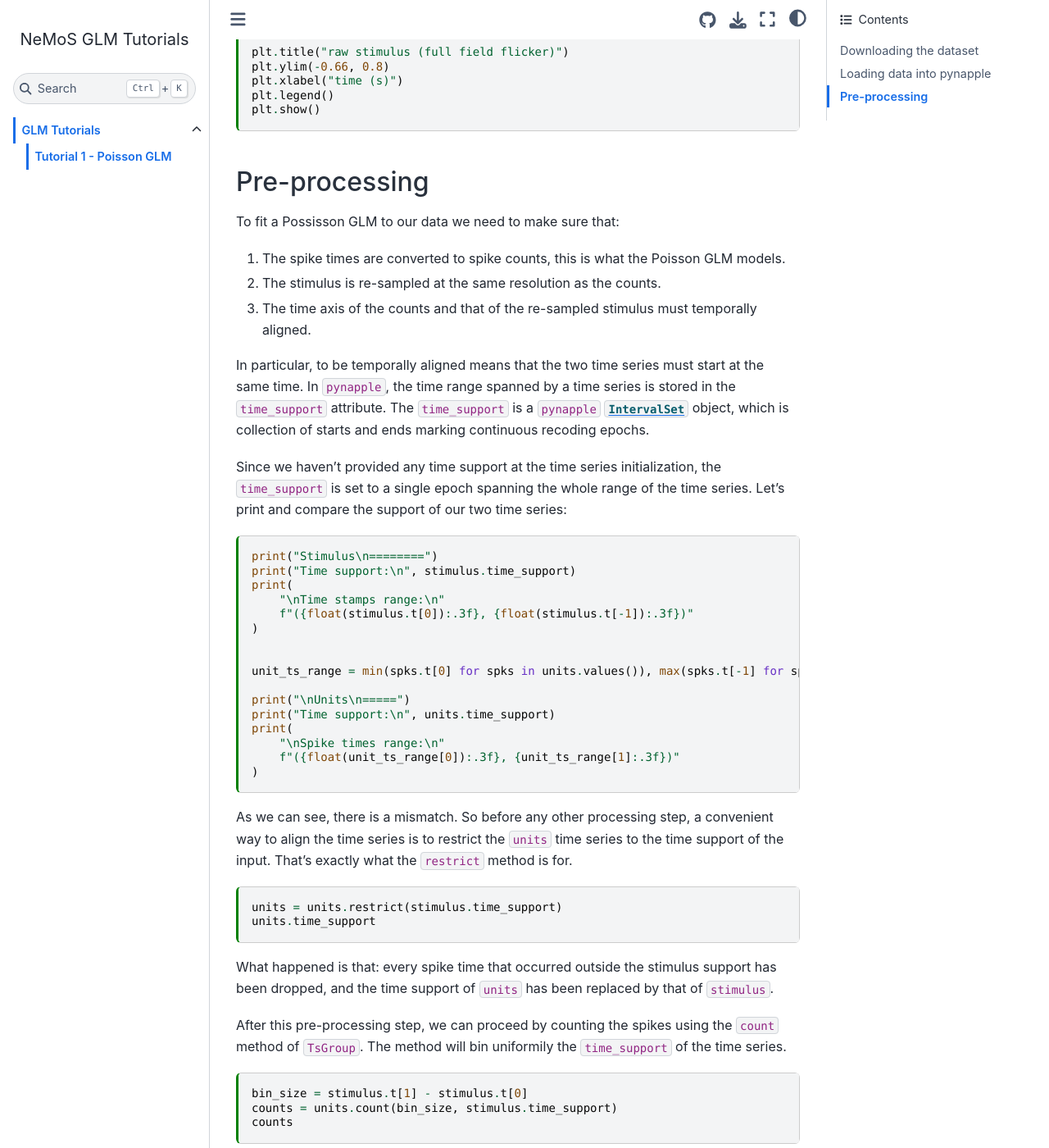
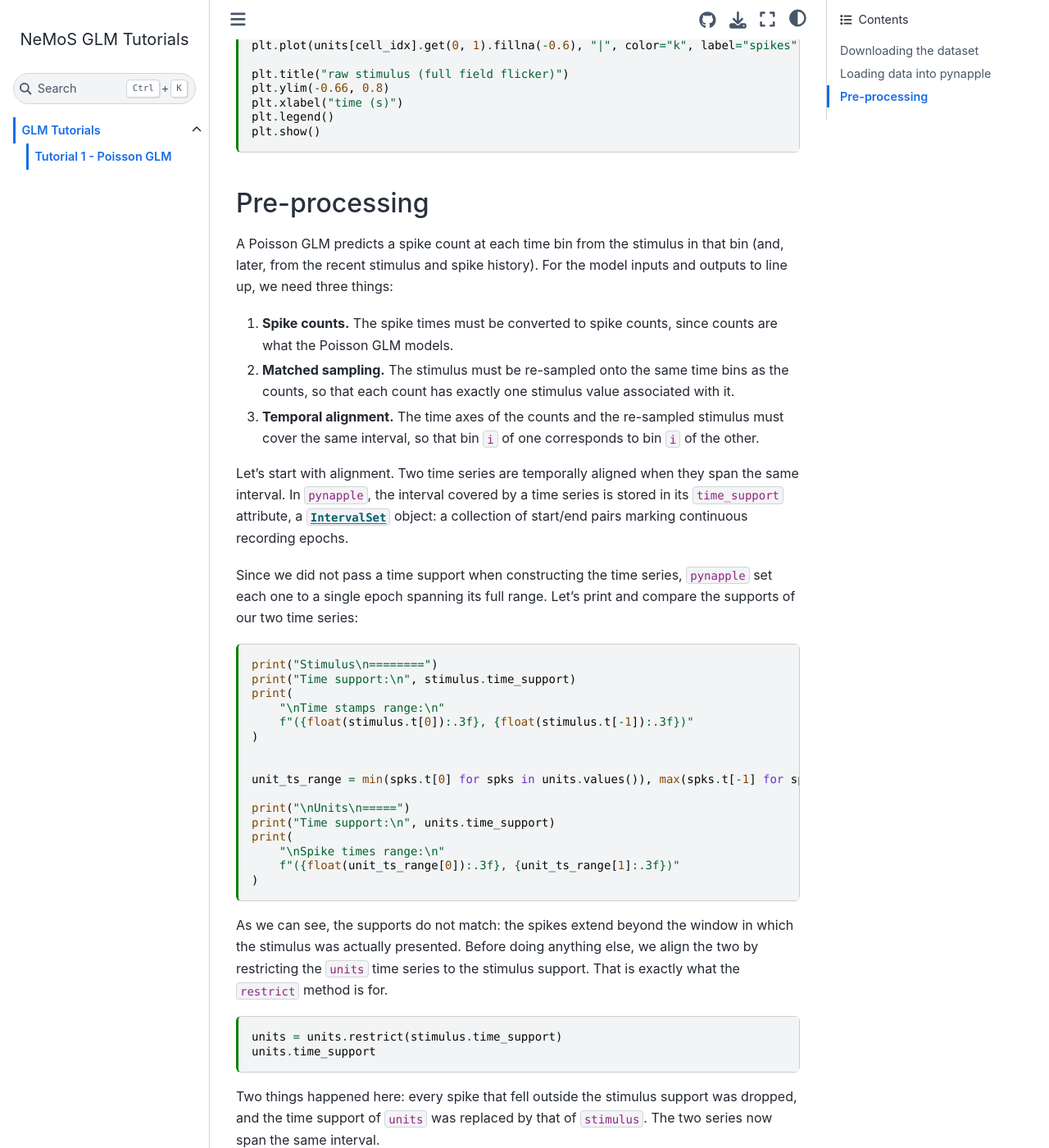
Before and after one commit to BalzaniEdoardo/nemos_glm_tutorials, a Sphinx documentation site: the page built from docs/tutorials/Sfn-2016-tutorial-GLMs/01_poisson_glm.md, in a window 1280 px wide and 1400 px high, scrolled down 2396 px. Shown: the whole window at 82% size. Built offline with Sphinx 7.4.7 and the Sphinx Book theme 1.1.4, drawn with Linux system fonts in a browser that asks for light colours; some of the changed text lies outside the part shown.

Commit message:
streamlined processing description

````diff
--- a/docs/tutorials/Sfn-2016-tutorial-GLMs/01_poisson_glm.md
+++ b/docs/tutorials/Sfn-2016-tutorial-GLMs/01_poisson_glm.md
@@ -13,9 +13,9 @@ kernelspec:
 
 # Tutorial 1 - Poisson GLM
 
-This tutorial is an adaptation of [JW Pillow](https://github.com/pillowlab/GLMspiketraintutorial_python/blob/main/tutorial1_PoissonGLM.ipynb)'s matherial presented at a short course on
+This tutorial is an adaptation of [JW Pillow](https://github.com/pillowlab/GLMspiketraintutorial_python/blob/main/tutorial1_PoissonGLM.ipynb)'s material, presented at the *Data Science and Data Skills for Neuroscientists* short course at the SfN 2016 meeting.
 
-This is a tutorial illustrating the fitting of a linear-Gaussian GLM (also known as linear least-squares regression model) and a Poisson GLM (aka  "linear-nonlinear-Poisson" model) to retinal ganglion cell (RGC) spike trains stimulated with binary temporal white noise.
+It illustrates how to fit a linear-Gaussian GLM (also known as a linear least-squares regression model) and a Poisson GLM (also known as a "linear-nonlinear-Poisson" model) to retinal ganglion cell (RGC) spike trains driven by binary temporal white noise.
 
 (Data from [Uzzell & Chichilnisky, 2004](http://jn.physiology.org/content/92/2/780.long); see [`README.txt`](https://github.com/pillowlab/GLMspiketraintutorial_python/blob/main/data_RGCs/README.txt) for details).
 
@@ -23,9 +23,9 @@ The dataset is provided for tutorial purposes only, and should not be distribute
 
 ## Downloading the dataset
 
-The `nemos_tutorials` package ships a few utility functions that simplify dowloading the dataset and loading them into `pynapple`.  `pynapple` will be the entry point for most, if not all, the tutorials, and will take care of all the common pre-processing steps, such as counting, smoothing, up/down sampling etc.
+The `nemos_tutorials` package ships a few utility functions that simplify downloading the dataset and loading it into `pynapple`. `pynapple` will be the entry point for most, if not all, of these tutorials, taking care of common pre-processing steps such as counting, smoothing, and up/down-sampling.
 
-Let's use the `fetch_data` utility to download the files and retrieve the download paths.
+Let's use the `fetch_data` utility to download the files and retrieve their local paths.
 
 ```{code-cell} ipython3
 from nemos_tutorials import fetch_data
@@ -36,12 +36,12 @@ data_paths
 
 ## Loading data into pynapple
 
-In this first tutorial, we will demonstrate how to load the RGC data into [`pynapple`](https://pynapple.org) directly from the original Matlab files via `scipy.io.loadmat`. Subsequently, we will use directly an utility function for brevity.
+In this first tutorial, we will load the RGC data into [`pynapple`](https://pynapple.org) directly from the original Matlab files via `scipy.io.loadmat`, so that every step is explicit. In later tutorials we will rely on a utility function instead, for brevity.
 
 
-### Spike Times as TsGroup
+### Spike times as a TsGroup
 
-Let's start by loading the spike times. This will be loaded as a list of 4 arrays, each containing the spike trains of a recorded unit.
+Let's start with the spike times. These load as a list of 4 arrays, one spike train per recorded unit.
 
 ```{code-cell} ipython3
 from scipy.io import loadmat
@@ -56,7 +56,7 @@ print("Spike times of unit 0:")
 print(spike_times[0])
 ```
 
-A list of spike times can be loaded directly into a `pynapple` [TsGroup](https://pynapple.org/generated/pynapple.TsGroup.html), a dictionary object conaining multiple timestamps arrays, and associated metadata if present.
+A list of spike times can be loaded directly into a `pynapple` [TsGroup](https://pynapple.org/generated/pynapple.TsGroup.html), a dictionary-like object that holds multiple timestamp arrays together with their associated metadata, if any.
 
 ```{code-cell} ipython3
 import pynapple as nap
@@ -66,12 +66,12 @@ units = nap.TsGroup({i: nap.Ts(val) for i, val in enumerate(spike_times)})
 units
 ```
 
-The [TsGroup](https://pynapple.org/generated/pynapple.TsGroup.html) is represented as a table, the first column is the unit index. If not provided 0, ..., num units - 1 will be used. The second column is the mean firing rate of the units in Hz, computed directly from the spike trains.  When present, additional columns include the associated metadata.
+The [TsGroup](https://pynapple.org/generated/pynapple.TsGroup.html) is displayed as a table. The first column is the unit index; if not provided, `pynapple` assigns `0, ..., num_units - 1`. The second column is each unit's mean firing rate in Hz, computed directly from its spike train. Any additional columns hold the associated metadata.
 
 
 ### Stimulus as a Tsd
 
-For this dataset, the stimulus is a full-field binary white noise. Stimulus presentaiton time and stimulus values are stored in separate 1-D arrays.
+For this dataset, the stimulus is a full-field binary white noise. The stimulus presentation times and the stimulus values are stored in two separate 1-D arrays.
 
 ```{code-cell} ipython3
 # Load stimulus times and values
@@ -81,7 +81,7 @@ stim = loadmat(data_paths["Stim.mat"], simplify_cells=True)["Stim"]
 print(f"\ntimes: {stim_times[:5]}\n\nvalues: {stim[:5]}")
 ```
 
-`pynapple` stores 1-D time series with data as `Tsd` objects. These objects have a time attribute `t` containing the time stamps, and a data attribute `d` containing the data.
+`pynapple` stores 1-D time series as `Tsd` objects. Each `Tsd` has a time attribute `t` holding the timestamps and a data attribute `d` holding the corresponding values.
 
 ```{code-cell} ipython3
 stimulus = nap.Tsd(stim_times, stim)
@@ -93,7 +93,7 @@ print("Number of stim frames:", len(stimulus))
 print(f"Time bin size: {1000./stimulus.rate :.2} ms")
 ```
 
-Finally, let's plot one second of the time series, we can use the `get` method to extract a specific time interval.
+Finally, let's plot one second of the time series. We can use the `get` method to extract a specific time interval.
 
 ```{code-cell} ipython
 import matplotlib.pyplot as plt
@@ -101,10 +101,10 @@ import matplotlib.pyplot as plt
 cell_idx = 2
 plt.figure()
 
-# Note: conveniently matplotlib recognize stimulus.t (index) as the x-axis.
+# Note: matplotlib conveniently uses stimulus.t (the index) as the x-axis.
 plt.plot(stimulus.get(0, 1), label="stimulus")
 
-# Overaly spike raster at y=-0.6
+# Overlay the spike raster at y=-0.6
 plt.plot(units[cell_idx].get(0, 1).fillna(-0.6), "|", color="k", label="spikes")
 
 plt.title("raw stimulus (full field flicker)")
@@ -116,15 +116,15 @@ plt.show()
 ```
 ## Pre-processing
 
-To fit a Possisson GLM to our data we need to make sure that:
+A Poisson GLM predicts a spike count at each time bin from the stimulus in that bin (and, later, from the recent stimulus and spike history). For the model inputs and outputs to line up, we need three things:
 
-1. The spike times are converted to spike counts, this is what the Poisson GLM models.
-2. The stimulus is re-sampled at the same resolution as the counts.
-3. The time axis of the counts and that of the re-sampled stimulus must temporally aligned.
+1. **Spike counts.** The spike times must be converted to spike counts, since counts are what the Poisson GLM models.
+2. **Matched sampling.** The stimulus must be re-sampled onto the same time bins as the counts, so that each count has exactly one stimulus value associated with it.
+3. **Temporal alignment.** The time axes of the counts and the re-sampled stimulus must cover the same interval, so that bin `i` of one corresponds to bin `i` of the other.
 
-In particular, to be temporally aligned means that the two time series must start at the same time. In `pynapple`, the time range spanned by a time series is stored in the `time_support` attribute. The `time_support` is a `pynapple` [`IntervalSet`](https://pynapple.org/generated/pynapple.IntervalSet.html) object, which is collection of starts and ends marking continuous recoding epochs.
+Let's start with alignment. Two time series are temporally aligned when they span the same interval. In `pynapple`, the interval covered by a time series is stored in its `time_support` attribute, a [`IntervalSet`](https://pynapple.org/generated/pynapple.IntervalSet.html) object: a collection of start/end pairs marking continuous recording epochs.
 
-Since we haven't provided any time support at the time series initialization, the `time_support` is set to a single epoch spanning the whole range of the time series. Let's print and compare the support of our two time series:
+Since we did not pass a time support when constructing the time series, `pynapple` set each one to a single epoch spanning its full range. Let's print and compare the supports of our two time series:
 
 ```{code-cell} ipython3
 print("Stimulus\n========")
@@ -145,16 +145,16 @@ print(
 )
 ```
 
-As we can see, there is a mismatch. So before any other processing step, a convenient way to align the time series is to restrict the `units` time series to the time support of the input. That's exactly what the `restrict` method is for.
+As we can see, the supports do not match: the spikes extend beyond the window in which the stimulus was actually presented. Before doing anything else, we align the two by restricting the `units` time series to the stimulus support. That is exactly what the `restrict` method is for.
 
 ```{code-cell} ipython3
 units = units.restrict(stimulus.time_support)
 units.time_support
 ```
 
-What happened is that: every spike time that occurred outside the stimulus support has been dropped, and the time support of `units` has been replaced by that of `stimulus`.
+Two things happened here: every spike that fell outside the stimulus support was dropped, and the time support of `units` was replaced by that of `stimulus`. The two series now span the same interval.
 
-After this pre-processing step, we can proceed by counting the spikes using the `count` method of `TsGroup`. The method will bin uniformily the `time_support` of the time series.
+With the supports aligned, we can convert the spike times to counts using the `count` method of `TsGroup`. Given a bin size, `count` tiles the `time_support` with uniform bins and counts the spikes falling in each one. We choose a bin size equal to the stimulus frame interval, so that the counts will share the stimulus's native resolution.
 
 ```{code-cell} ipython3
 bin_size = stimulus.t[1] - stimulus.t[0]
@@ -163,13 +163,12 @@ counts
 
 ```
 
-We can note that the counts are regularly binned over the whole time support. To make sure that the stimulus matches we re-sample the stimulus by picking for every time point in `counts.t` the stimulus value closest in time.
+The counts are now regularly binned over the whole time support. The last step is to put the stimulus on these exact bins. We do this with `value_from`, which, for every timestamp in `counts.t`, looks up a value from the stimulus. Using `mode="before"` picks the most recent stimulus sample at or before each count bin, which is the causally correct choice: the count in a bin can only be driven by stimulus that has already been presented, never by a future frame.
 
 ```{code-cell} ipython3
-
-# for every sample i, get the closetst stimulus preceding counts.t[i]
+# for every sample i, take the most recent stimulus value at or before counts.t[i]
 stimulus = counts.value_from(stimulus, mode="before")
 stimulus
 ```
 
-And that's it, the time series are aligned, sampled at the same resolution, and ready to go for our GLM modeling!
+And that's it: `counts` and `stimulus` are now aligned to the same interval, sampled on the same bins, and ready for GLM modeling.
````
